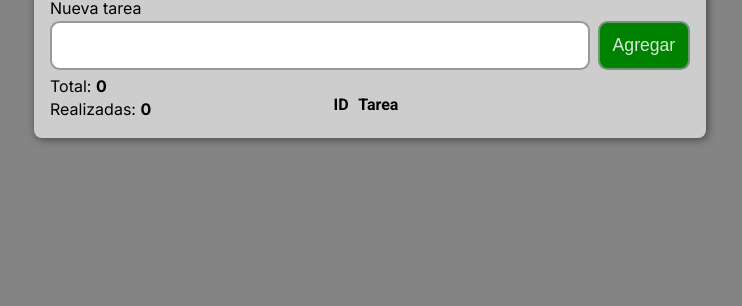
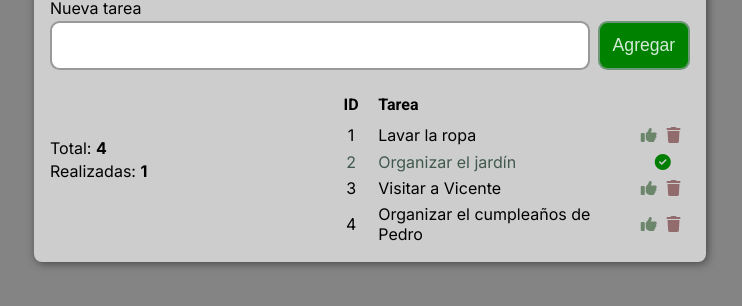
Before and after one commit to albotero/todo-list, a plain HTML site: page index.html in a window 1280 px wide. Shown: the part 272-578 px from the top of the page, without its empty margins (270-1012 px from the left). Drawn offline with Linux system fonts and the light colour scheme.

Commit message:
Add, update and remove tasks

```diff
--- a/assets/css/styles.css
+++ b/assets/css/styles.css
@@ -66,6 +66,7 @@ h4 {
   background-color: rgb(0, 130, 0);
   border: 0.13rem solid #6b9774;
   color: #d3ebd8;
+  cursor: pointer;
 }
 
 .task-count {
@@ -93,34 +94,40 @@ span.value {
 
 .task-list > div {
   display: grid;
-  grid-template-columns: min-content 1fr repeat(2, min-content);
+  grid-template-columns: 2.2rem 1fr repeat(2, min-content);
   grid-template-rows: min-content;
   gap: 0 0.6rem;
   padding: 0.1rem 0.6rem;
   align-items: center;
+  border-radius: 0.6rem;
+}
+
+.task-list > div :first-child {
+  text-align: center;
 }
 
 .task-list > div:not(:first-child):hover {
   background-color: #e3cda8;
 }
 
-.task-list i {
+.task-list div:not(.finished) i {
   cursor: pointer;
+  filter: contrast(20%) brightness(105%);
 }
 
-.check {
+.task-list div:not(.finished) i:hover {
+  filter: none;
+}
+
+.finished {
+  color: #41594e;
+}
+
+.check,
+.finished i {
   color: rgb(2, 126, 2);
 }
 
 .del {
   color: rgb(183, 6, 6);
 }
-
-.finished {
-  color: #464646;
-}
-
-.finished .check,
-.finished .del {
-  display: none;
-}
--- /dev/null
+++ b/assets/js/script.js
@@ -0,0 +1,71 @@
+const tasks = [
+  { id: 1, task: "Lavar la ropa", finished: false },
+  { id: 2, task: "Organizar el jardín", finished: true },
+  { id: 3, task: "Visitar a Vicente", finished: false },
+  { id: 4, task: "Organizar el cumpleaños de Pedro", finished: false },
+]
+
+const newTaskInput = document.getElementById("new-task")
+const newTaskButton = document.getElementById("add-task-button")
+const taskListDiv = document.querySelector(".task-list")
+const taskCountSpan = document.querySelector(".task-count .value")
+const finishedCountSpan = document.querySelector(".finished-count .value")
+
+const getNewId = () => tasks.reduce((acc, { id }) => (id > acc ? id : acc), 0) + 1
+
+const addTask = () => {
+  tasks.push({ id: getNewId(), task: newTaskInput.value, finished: false })
+  renderTasks()
+}
+
+const completeTask = (taskId) => {
+  const index = tasks.findIndex(({ id }) => id === taskId)
+  const { id, task } = tasks[index]
+  tasks[index] = { ...tasks[index], finished: true }
+  renderTasks()
+  alert(`Se completó la tarea ${id}:\n > ${task}`)
+}
+
+const deleteTask = (taskId) => {
+  const { id, task } = tasks.splice(
+    tasks.findIndex(({ id }) => id === taskId),
+    1
+  )[0]
+  renderTasks()
+  alert(`Se borró la tarea ${id}:\n > ${task}`)
+}
+
+const countTasks = () => {
+  taskCountSpan.innerText = tasks.length
+  finishedCountSpan.innerText = tasks.filter((t) => t.finished).length
+}
+
+const actionButtons = [
+  { title: "Completar", className: "check fas fa-thumbs-up", onClick: completeTask },
+  { title: "Eliminar", className: "del fas fa-trash", onClick: deleteTask },
+]
+
+const renderTasks = () => {
+  countTasks()
+  taskListDiv.innerHTML = "<div><h4>ID</h4><h4>Tarea</h4></div>"
+  tasks.forEach(({ id, task, finished }) => {
+    const newTask = document.createElement("div")
+    newTask.innerHTML = `<p>${id}</p><p class="task-description">${task}</p>`
+    if (finished) {
+      newTask.innerHTML += ` <i class="fas fa-circle-check" title="Completado"></i>`
+      newTask.classList.add("finished")
+    } else {
+      actionButtons.forEach(({ title, className, onClick }) => {
+        const button = document.createElement("i")
+        button.className = className
+        button.addEventListener("click", () => onClick(id))
+        button.title = title
+        newTask.appendChild(button)
+      })
+    }
+    taskListDiv.appendChild(newTask)
+  })
+}
+
+newTaskButton.addEventListener("click", addTask)
+renderTasks()
--- a/index.html
+++ b/index.html
@@ -22,20 +22,10 @@
         <button id="add-task-button" class="new-task-button">Agregar</button>
         <p class="task-count">Total: <span class="value">0</span></p>
         <p class="finished-count">Realizadas: <span class="value">0</span></p>
-        <div class="task-list">
-          <div>
-            <h4>ID</h4>
-            <h4>Tarea</h4>
-          </div>
-          <!-- <div class="id-1">
-            <p>1</p>
-            <p>Task</p>
-            <i class="check fa-regular fa-thumbs-up"></i>
-            <i class="del fas fa-trash"></i>
-          </div> -->
-        </div>
+        <div class="task-list"></div>
       </div>
     </main>
     <script src="https://kit.fontawesome.com/49e51bd767.js" crossorigin="anonymous"></script>
+    <script src="./assets/js/script.js"></script>
   </body>
 </html>
```
